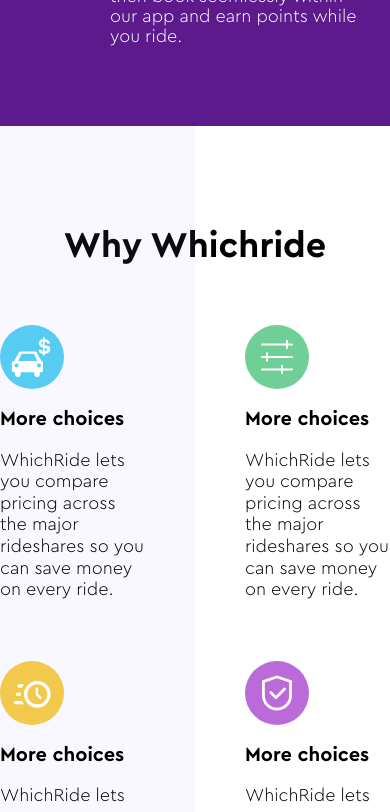
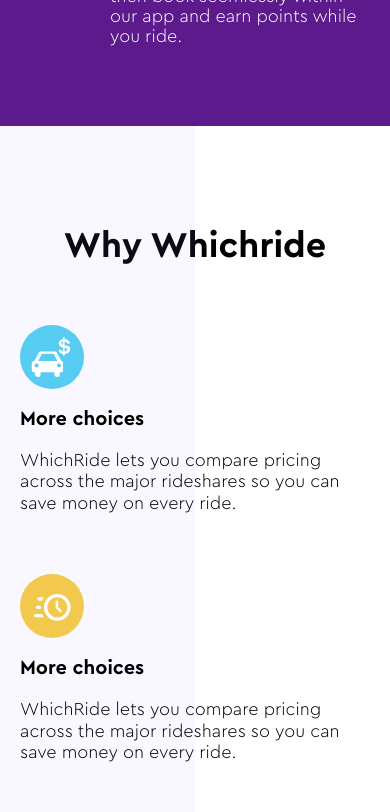
Before and after one commit to Alausa-AbdulAzeez/studio14, a React (Vite) app: page / in a window 390 px wide. Shown: the part 1800-2612 px from the top of the page. Built offline with nearby package versions, Linux system fonts and the light colour scheme.

Commit message:
made why whichride page responsive

```diff
--- a/src/components/WhyWhichride.jsx
+++ b/src/components/WhyWhichride.jsx
@@ -5,15 +5,15 @@
 
 const WhyWhichride = () => {
   return (
-    <div className="h-[913px] flex relative justify-center">
+    <div className="min-h-[913px] flex relative justify-center">
       <p className="absolute top-[100px] text-center w-full font-[ceraProBold] text-[36px] leading-[40.5px]">
         Why Whichride
       </p>
-      <div className="bg-lightBlue  absolute top-0 left-0 w-[50%] h-full"></div>
-      <div className="bg  bg-white absolute top-0 right-0"></div>
-      <div className="w-[858px] mt-[199px] flex">
+      <div className="bg-lightBlue  absolute top-0 left-0 w-[50%] h-full "></div>
+      <div className=" bg-white absolute top-0 right-0"></div>
+      <div className="w-[858px] mt-[199px] flex max-md:flex-col max-sm:px-[20px] max-lg:px-[50px]">
         <motion.div
-          className="pr-[50px] flex-1"
+          className="pr-[50px] flex-1 max-md:pr-0 "
           variants={slideIn("left", "tween", 0.2, 1)}
           initial="hidden"
           whileInView={"show"}
@@ -27,7 +27,7 @@
           })}
         </motion.div>
         <motion.div
-          className="pl-[50px] flex-1"
+          className="pl-[50px] flex-1 max-md:pl-0"
           variants={slideIn("right", "tween", 0.2, 1)}
           initial="hidden"
           whileInView={"show"}
```
